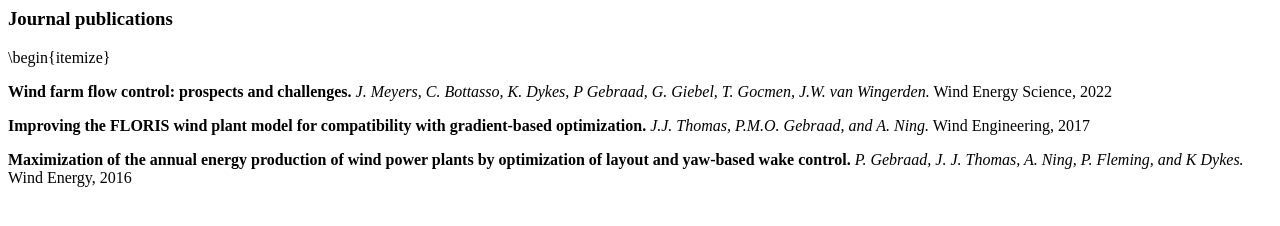
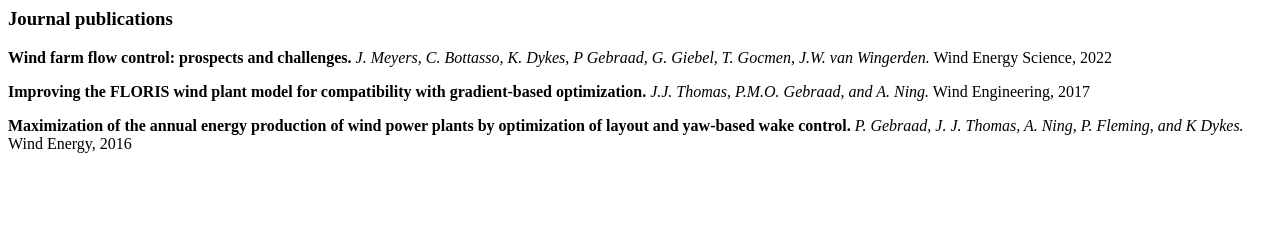
Before and after one commit to pietergebraad/pietergebraad.github.io, a plain HTML site: page index.html in a window 1280 px wide. Drawn offline with Linux system fonts and the light colour scheme.

Commit message:
Update index.html

```diff
--- a/index.html
+++ b/index.html
@@ -4,8 +4,6 @@
 </head>
   <body>
   <h3>Journal publications</h3>
-  \begin{itemize}
-
   <p>
     <b>Wind farm flow control: prospects and challenges.</b>
     <i>J. Meyers, C. Bottasso, K. Dykes, P Gebraad, G. Giebel, T. Gocmen, J.W. van Wingerden.</i>
```
